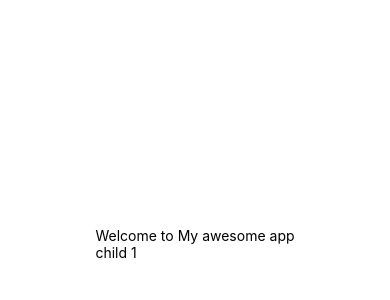
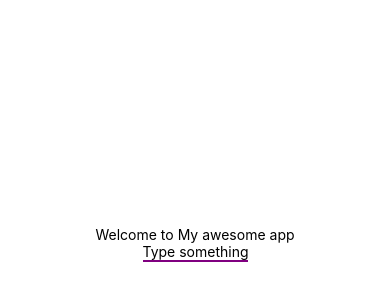
Before and after one commit to hanyi-zhou/cs5520-sp24, a React Native app: screen / in a window 390 px wide. Shown: the part 178-478 px from the top of the page. Built offline with nearby package versions, Linux system fonts and the light colour scheme.

Commit message:
added TextInput and changeTextHandler

```diff
--- a/App.js
+++ b/App.js
@@ -1,15 +1,28 @@
 import { StatusBar } from "expo-status-bar";
-import { StyleSheet, Text, View } from "react-native";
+import { StyleSheet, Text, TextInput, View } from "react-native";
 import Header from "./components/Header";
+import { useState } from "react";
 
 export default function App() {
   const appName = "My awesome app";
+  const [text, setText] = useState(""); // array destructuring
+
+  // callback handler
+  function changeTextHandler(changeText) {
+    console.log("user is typing", changeText);
+    setText(changeText);
+  }
+
   return (
     <View style={styles.container}>
       <StatusBar style="auto" />
-      <Header name={appName} version={2}>
-        <Text>child 1</Text>
-      </Header>
+      <Header name={appName} version={2} />
+      <TextInput
+        placeholder="Type something"
+        style={styles.input}
+        value={text}
+        onChangeText={changeTextHandler}
+      />
     </View>
   );
 }
@@ -21,4 +34,9 @@ const styles = StyleSheet.create({
     alignItems: "center",
     justifyContent: "center",
   },
+  input: {
+    borderBottomWidth: 2,
+    borderBottomColor: "purple",
+    width: 105,
+  },
 });
--- a/components/Header.js
+++ b/components/Header.js
@@ -6,7 +6,6 @@ export default function Header(props) {
   return (
     <View>
       <Text>Welcome to {props.name}</Text>
-      {props.children}
     </View>
   );
 }
```
